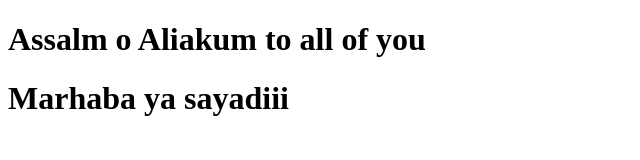
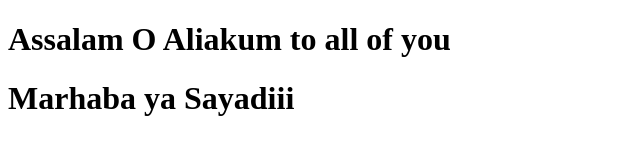
Before and after one commit to MohammadHamzaMushtaqhashmi/BootCamp2020, a plain HTML site: page index.html in a window 1280 px wide. Shown: the whole page, without its empty margins (0-640 px from the left). Drawn offline with Linux system fonts and the light colour scheme.

Commit message:
Update index.html
finally we removed all errors

```diff
--- a/index.html
+++ b/index.html
@@ -1,12 +1,12 @@
 <!DOCTYPE html>
-<html lang="en">
-<head>
-    <meta charset="UTF-8">
-    <meta name="viewport" content="width=device-width, initial-scale=1.0">
-    <title>Hello World</title>
-</head>
-<body>
-    <h1>Assalm o Aliakum to all of you</h1>
-    <h1>   Marhaba ya sayadiii  </h1>
-</body>
+<html>
+    <head>
+        <title>Hello World</title>
+    </head>
+    <body>
+        <div>
+            <h1>Assalam O Aliakum to all of you</h1>
+            <h1>Marhaba ya Sayadiii</h1>
+        </div>
+    </body>
 </html>
```
